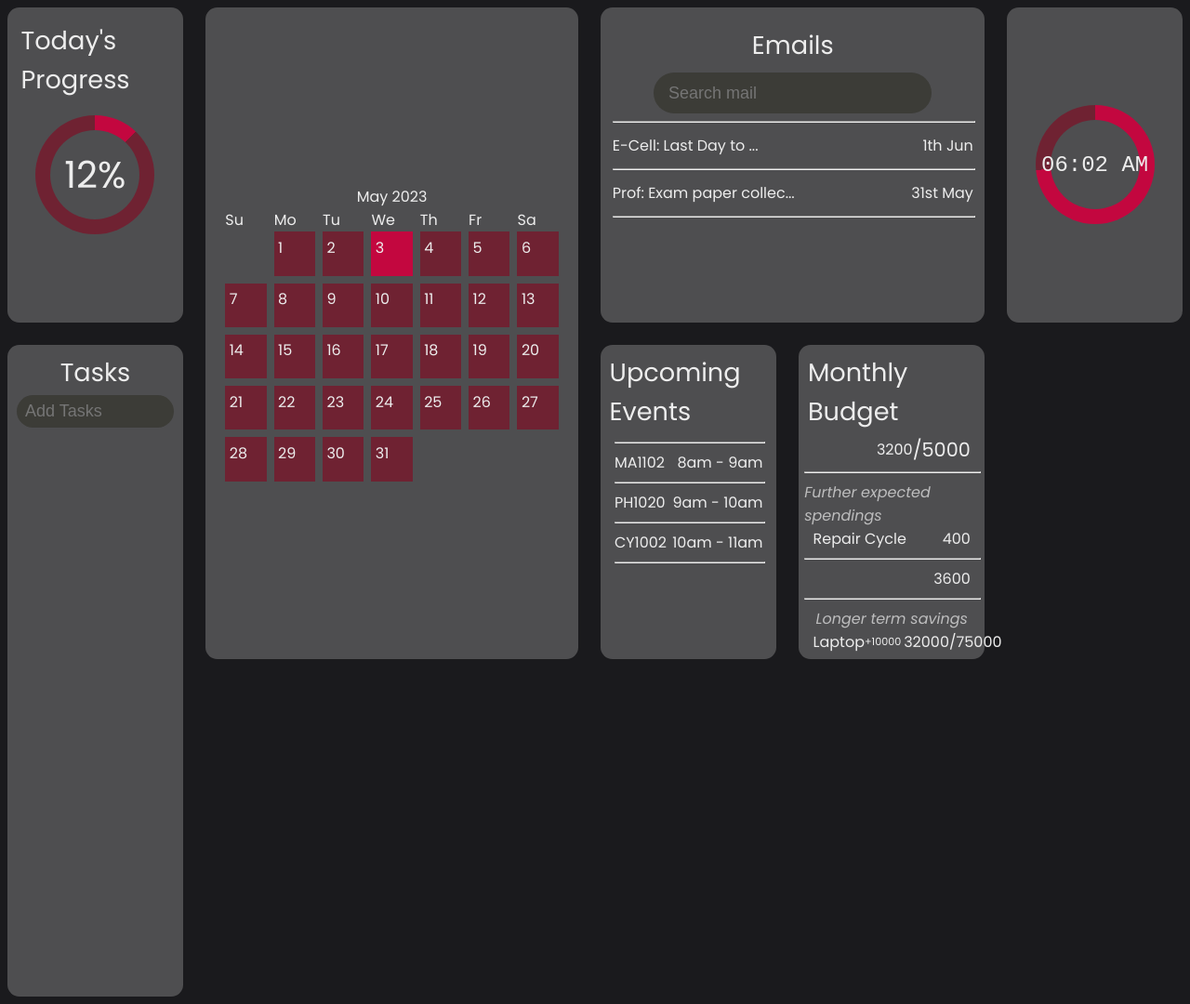
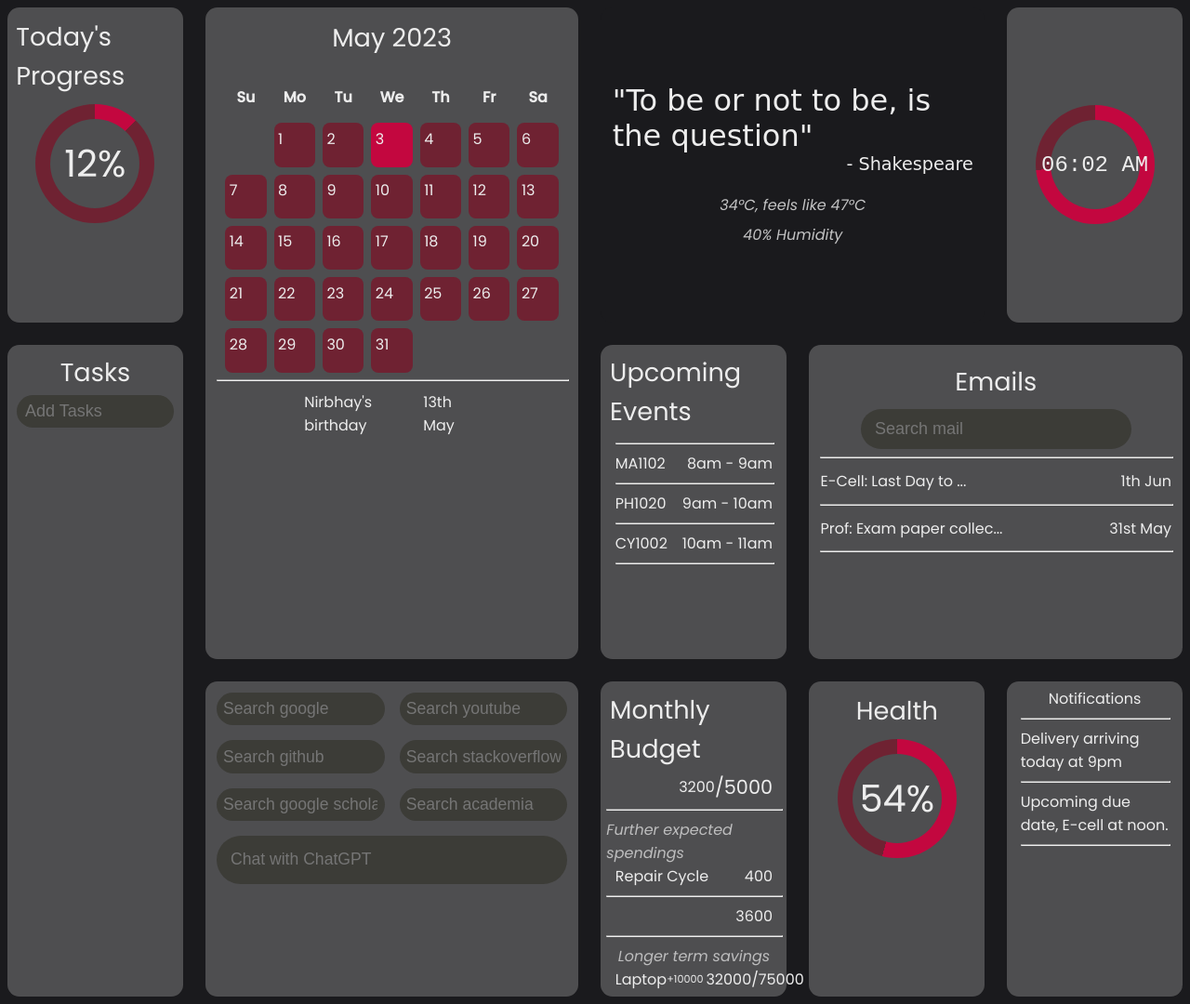
Before and after one commit to the-phinisher/personal-dashboard-hcj, a plain HTML site: page index.html in a window 1280 px wide. Shown: the whole page at 93% size. Drawn offline with Linux system fonts and the light colour scheme.

Commit message:
Added notifications, health bar

```diff
--- a/index.html
+++ b/index.html
@@ -8,7 +8,6 @@
     <link rel="preconnect" href="https://fonts.gstatic.com" crossorigin>
     <link href="https://fonts.googleapis.com/css2?family=Poppins:ital,wght@0,200;0,400;0,500;1,200;1,400&display=swap" rel="stylesheet">
     <link rel="stylesheet" href="style.css">
-    <script src="./flag_resolver.js"></script>
     <title>Personal Dashboard | Gandhar</title>
 </head>
 <body>
@@ -32,21 +31,22 @@
             </div>
             <div class="cal-grid" id="cal-grid"></div>
             <script src="make-calendar.js"></script>
+            <hr>
+            <div class="specials">
+                <div class="special">
+                    <div class="special-name">Nirbhay's birthday</div>
+                    <div class="special-date">13th May</div>
+                </div>
+            </div>
         </div>
-        <div class="emails">
-            <div class="email-title">Emails</div>
-            <input class="email-search" placeholder="Search mail"></input>
-            <hr>
-            <div class="email">
-                <div class="email-text">E-Cell: Last Day to ...</div>
-                <div class="email-date">1th Jun</div>
+        <div class="quote">
+            <div class="quote-text">"To be or not to be, is the question"</div>
+            <div class="quote-author">- Shakespeare</div>
+            <div class="weather">
+                <div class="sunny"></div>
+                <div class="temperature"> 34&deg;C, feels like 47&deg;C</div>
+                <div class="humidity">40% Humidity</div>
             </div>
-            <hr>
-            <div class="email">
-                <div class="email-text">Prof: Exam paper collec...</div>
-                <div class="email-date">31st May</div>
-            </div>
-            <hr>
         </div>
         <div class="clock-container"><div class="clock"><div id="clock-text" onload="showTime()"></div></div></div>
         <script src="clock.js"></script>
@@ -80,6 +80,32 @@
 
             </div>
         </div>
+        <div class="emails">
+            <div class="email-title">Emails</div>
+            <input class="email-search" placeholder="Search mail"></input>
+            <hr>
+            <div class="email">
+                <div class="email-text">E-Cell: Last Day to ...</div>
+                <div class="email-date">1th Jun</div>
+            </div>
+            <hr>
+            <div class="email">
+                <div class="email-text">Prof: Exam paper collec...</div>
+                <div class="email-date">31st May</div>
+            </div>
+            <hr>
+        </div>
+        <div class="quick-search">
+            <div class="quick-searches">
+                <div class="google"><input type="text" placeholder="Search google"></div>
+                <div class="youtube"><input type="text" placeholder="Search youtube"></div>
+                <div class="github"><input type="text" placeholder="Search github"></div>
+                <div class="stackoverflow"><input type="text" placeholder="Search stackoverflow"></div>
+                <div class="google-scholar"><input type="text" placeholder="Search google scholar"></div>
+                <div class="academia"><input type="text" placeholder="Search academia"></div>
+                <div class="chatgpt"><input type="text" placeholder="Chat with ChatGPT"></div>
+            </div>
+        </div>
         <div class="budget">
             <div class="budget-title">Monthly Budget</div>
             <div class="budget-overview">
@@ -109,6 +135,26 @@
                 </div>
             </div>
         </div>
+        <div class="health">
+            <div class="health-title">Health</div>
+            <div class="health-indicator">
+                <span class="health-value">54%</span>
+            </div>
+        </div>
+        <div class="notifs">
+            <div class="notifs-title">Notifications</div>
+            <div class="notifs-list">
+                <hr>
+                <div class="notif">
+                    Delivery arriving today at 9pm
+                </div>
+                <hr>
+                <div class="notif">
+                    Upcoming due date, E-cell at noon.
+                </div>
+                <hr>
+            </div>
+        </div>
     </div>
 </body>
 </html>
--- a/style.css
+++ b/style.css
@@ -34,7 +34,7 @@ body {
 }
 
 .progress > div {
-    margin: 5%;
+    margin-top:3%;
 }
 
 .progress-indicator {
@@ -62,6 +62,48 @@ body {
     font-size: 2.5rem;
 }
 
+/* Health indicator */
+
+.health-title {
+    font-size: 1.7rem;
+    margin: 2%;
+}
+
+.health {
+    display: flex;
+    flex-direction: column;
+    align-items: center;
+}
+
+.health > div {
+    margin-top:3%;
+}
+
+.health-indicator {
+    --side: 10vw;
+    width: var(--side);
+    height: var(--side);
+    border-radius: 50%;
+    background: conic-gradient(#c3073f 194.4deg, #6f2232 0deg);
+    display: flex;
+    align-items: center;
+    justify-content: center;
+}
+
+.health-indicator::before {
+    content: "";
+    position: absolute;
+    height: calc(var(--side) - 2rem);
+    width: calc(var(--side) - 2rem);
+    background-color: #4e4e50;
+    border-radius: 50%;
+}
+
+.health-value {
+    position: relative;
+    font-size: 2.5rem;
+}
+
 /* Calendar */
 
 .day, .cal-grid {
@@ -75,6 +117,7 @@ body {
     height: 3vw;
     padding: 10%;
     background-color:#6f2232;
+    border-radius: 0.5rem;
 }
 
 
@@ -92,7 +135,35 @@ body {
     display: flex;
     flex-direction: column;
     align-items: center;
-    justify-content: center;
+    /* justify-content: center; */
+}
+
+.day {
+    /* background-color: aqua; */
+    margin-bottom: 4%;
+    text-align: center;
+    font-weight: 800;
+}
+
+.calendar > hr {
+    margin-top: 2%;
+}
+
+.specials {
+    display: flex;
+    flex-direction: column;
+    width: 50%
+}
+
+.special {
+    display: flex;
+    justify-content: space-between;
+    margin-top: 1%;
+}
+
+.month {
+    margin-bottom: 8%;
+    font-size: 1.7rem;
 }
 
 /* E-mails */
@@ -321,3 +392,88 @@ hr {
     display: flex;
     flex-direction: column;
 }
+
+/* Quote */
+
+.quote {
+    grid-column: span 2;
+    display: flex;
+    flex-direction: column;
+    justify-content: center;
+    align-items: center;
+    background-color: #1a1a1d !important;
+    font-family:cursive;
+    font-size: 2rem;
+}
+
+.quote-author {
+    font-size: 1.2rem;
+    align-self: self-end;
+}
+
+.weather {
+    margin-top: 5%;
+    font-family: 'Poppins', sans-serif;
+    font-size: 1rem;
+    font-style: italic;
+    opacity: 0.8;
+    display: flex;
+    flex-direction: column;
+    align-items: center;
+}
+
+.humidity {
+    margin-top: 5%;
+}
+
+/* Quick Search */
+
+.quick-search {
+    grid-column: span 2;
+}
+
+.quick-searches {
+    display: grid;
+    gap: 1rem;
+    grid-template-columns: repeat(2, 1fr);
+}
+
+.quick-searches > div > input {
+    border: none;
+    width: 100%;
+    background-color: #3c3c37;
+    border-radius: 10rem;
+    color: white;
+    padding: 4%;
+    font-size: 1.1rem;
+}
+
+.quick-searches > div {
+    display: flex;
+    justify-content: center;
+}
+
+.chatgpt {
+    grid-column: span 2;
+}
+
+.chatgpt > input {
+    padding: none;
+}
+
+input:focus {
+    border: none;
+}
+
+/* Notifications */
+.notifs {
+    display: flex;
+    flex-direction: column;
+    align-items: center;
+}
+
+.notifs-list {
+    display: flex;
+    flex-direction: column;
+    width: 90%;
+}
```
